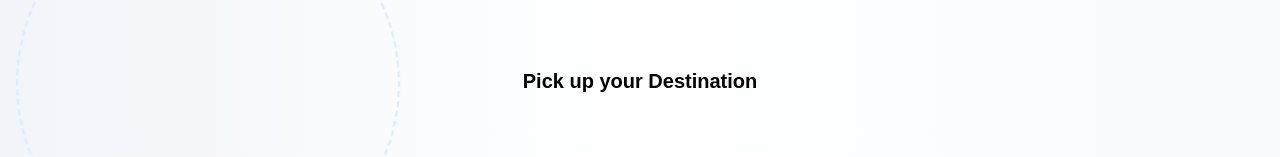
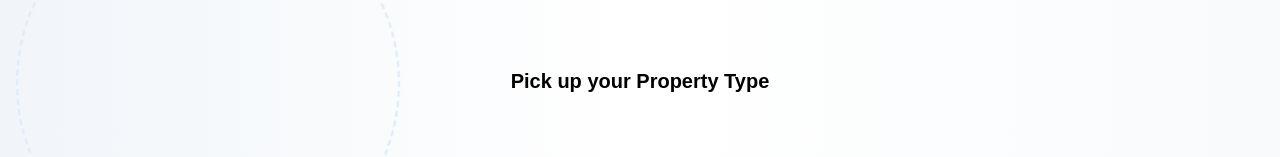
Before and after one commit to y-emam/elevate-estates, a Next.js app: page /propertyType in a window 1280 px wide. Shown: the part 125-282 px from the top of the page. Built offline with nearby package versions, Linux system fonts and the light colour scheme.

Commit message:
fixed a bug in the destination and property type page

```diff
--- a/app/destination/page.tsx
+++ b/app/destination/page.tsx
@@ -46,7 +46,7 @@ function Form() {
   return (
     <div className="bg-gradient-to-r from-slate-100 via-white to-slate-50 h-full relative">
       <Navbar />
-      <div className="container pt-36 flex flex-col justify-center">
+      <div className="pt-36 flex flex-col justify-center">
         <h1 className="w-full text-black text-center text-xl font-bold">
           Pick up your Destination
         </h1>
--- a/app/propertyType/page.tsx
+++ b/app/propertyType/page.tsx
@@ -51,9 +51,9 @@ function PropertyType() {
   return (
     <div className="bg-gradient-to-r from-slate-100 via-white to-slate-50 h-full relative">
       <Navbar />
-      <div className="container pt-36 flex flex-col justify-center">
+      <div className="pt-36 flex flex-col justify-center">
         <h1 className="w-full text-black text-center text-xl font-bold">
-          Pick up your Destination
+          Pick up your Property Type
         </h1>
         <div className="grid grid-cols-1 sm:grid-cols-2 md:grid-cols-3 lg:grid-cols-3 gap-4 p-4 sm:p-8 md:p-16">
           {items.map((item) => (
--- a/app/submition/page.tsx
+++ b/app/submition/page.tsx
@@ -69,7 +69,7 @@ function Submitiotn() {
     e.preventDefault();
 
     // submit data to the server
-    // await sendToServer();
+    await sendToServer();
 
     // show success message
     setIsModalOpen(true);
```
Also changed, not shown: components/Navbar/styles.css (added).
